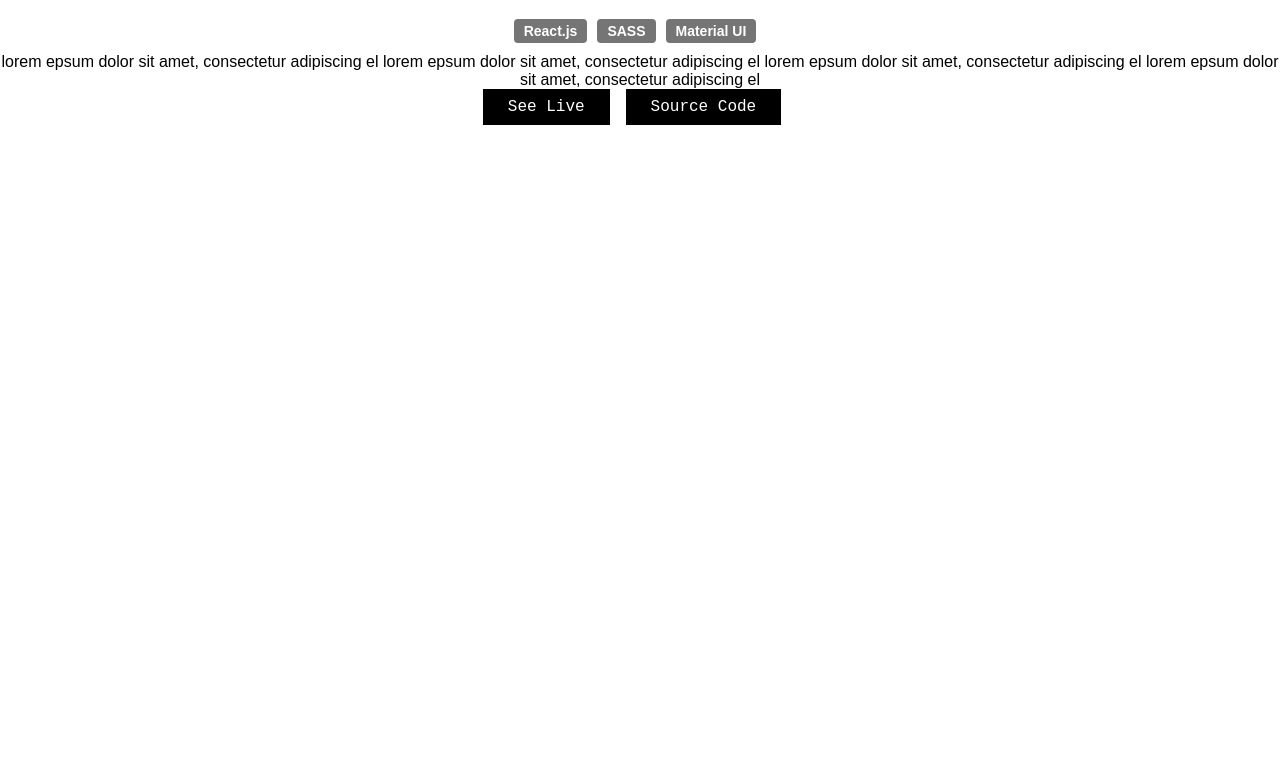
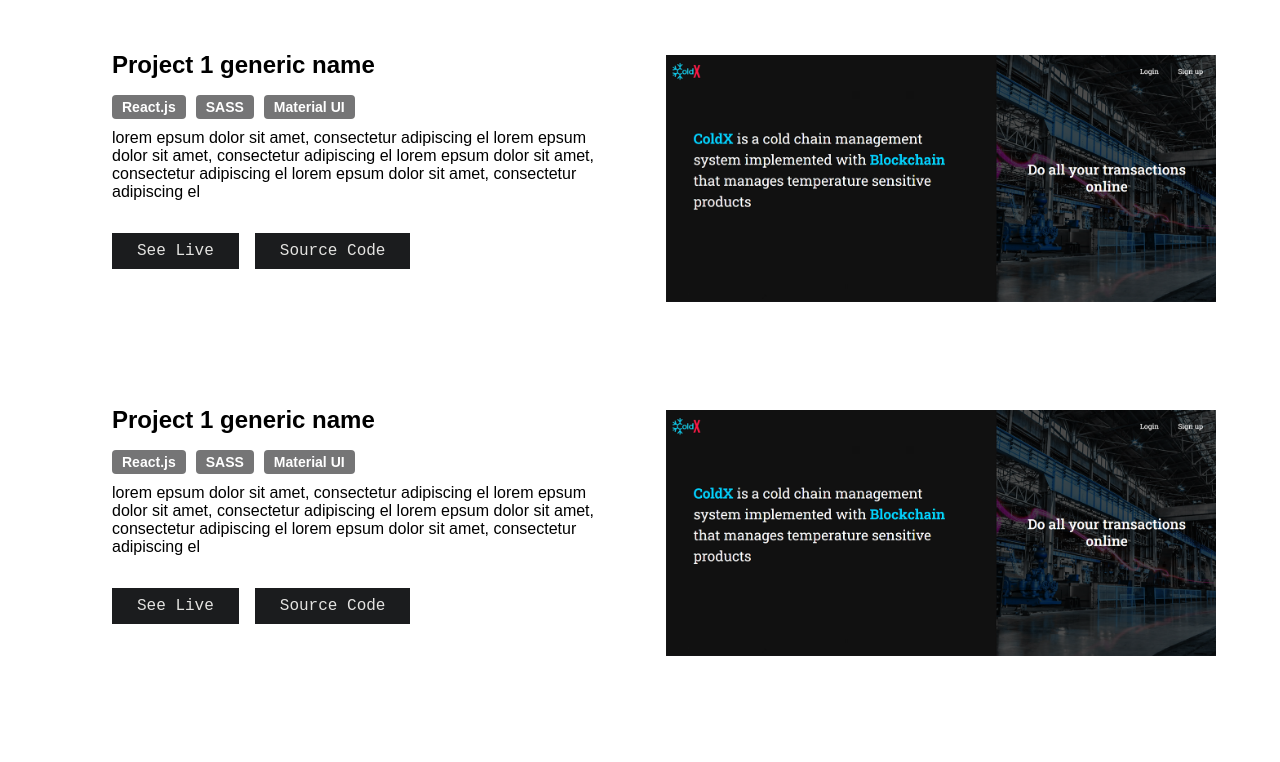
Before and after one commit to 0marKhan/Omars-Portfolio, a React (Create React App) app: page / in a window 1280 px wide. Shown: the part 2360-3122 px from the top of the page. Built offline with nearby package versions, Linux system fonts and the light colour scheme.

Commit message:
setup projects page with dummy data temporarily

```diff
--- a/package.json
+++ b/package.json
@@ -25,6 +25,7 @@
     "react-router-dom": "^6.11.2",
     "react-scripts": "5.0.1",
     "react-spring": "^9.7.1",
+    "react-tilt": "^1.0.2",
     "sass": "^1.62.1",
     "styled-components": "^5.3.11",
     "web-vitals": "^2.1.4"
--- a/src/Components/Projects/ProjectSection/ProjectSection.js
+++ b/src/Components/Projects/ProjectSection/ProjectSection.js
@@ -1,27 +1,21 @@
 import "./ProjectSection.scss";
 import Technologies from "./Technologies/Technologies";
-
-//info for the project
-const ProjectDetails = [
-  {
-    technologiesUsed: ["React.js", "SASS", "Material UI"],
-    description:
-      "lorem epsum dolor sit amet, consectetur adipiscing el lorem epsum dolor sit amet, consectetur adipiscing el lorem epsum dolor sit amet, consectetur adipiscing el lorem epsum dolor sit amet, consectetur adipiscing el",
-  },
-  {
-    technologiesUsed: ["React.js", "SASS", "Material UI", "Node.js"],
-    description:
-      "lorem epsum dolor sit amet, consectetur adipiscing el lorem epsum dolor sit amet, consectetur adipiscing el lorem epsum dolor sit amet, consectetur adipiscing el lorem epsum dolor sit amet, consectetur adipiscing el",
-  },
-];
+import { useEffect } from "react";
+import AOS from "aos";
+import "aos/dist/aos.css";
+import img from "./ProjectImages/tmp.png";
 
 const ProjectSection = (props) => {
+  useEffect(() => {
+    AOS.init(); // Initialize AOS
+  }, []);
+
   return (
     <div className="container">
-      <div className="content-left">
+      <div className="content-left" data-aos="fade-right">
         <h2>Project 1 generic name</h2>
-        <Technologies techs={ProjectDetails[0].technologiesUsed} />
-        {ProjectDetails[0].description}
+        <Technologies techs={props.techs} data-aos="fade-right" />
+        <span className="details">{props.desc}</span>
         <div className="project-buttons">
           <button className="button button--hyperion">
             <span>
@@ -35,8 +29,11 @@ const ProjectSection = (props) => {
           </button>
         </div>
       </div>
-      <div className="image-section">{/* <ProjectImage/> */}</div>
+      <div className="image-section" data-aos="fade-down">
+        <img src={props.imageUrl} alt="project image" />
+      </div>
     </div>
   );
 };
+
 export default ProjectSection;
--- a/src/Components/Projects/ProjectSection/ProjectSection.scss
+++ b/src/Components/Projects/ProjectSection/ProjectSection.scss
@@ -2,6 +2,31 @@
 
 .container {
   display: flex;
+  margin-top: 5rem;
+  // align-items: center;
+  .content-left {
+    order: 1;
+    margin: 0 3rem 0 7rem;
+    display: flex;
+    flex-direction: column;
+    justify-content: flex-start;
+    align-items: flex-start;
+    h2 {
+      margin-bottom: 1rem;
+    }
+    .details {
+      text-align: left;
+      justify-content: left;
+    }
+  }
+  .image-section {
+    order: 2;
+    img {
+      margin-left: auto;
+      margin: 1.5rem 4rem 0 0;
+      width: 550px;
+    }
+  }
 }
 
 .project-buttons {
@@ -11,7 +36,7 @@
     background: #e7e7e7;
     border: none;
     padding: 1rem 2rem; /* Updated padding value */
-    margin: 0 1rem 0 0;
+    margin: 2rem 1rem 0 0;
     font-family: inherit;
     font-size: inherit;
     position: relative;
@@ -31,7 +56,7 @@
     font-family: Roboto Slab, monospace;
     font-weight: 500;
     padding: 0.5rem 1.5rem; /* Updated padding value */
-    border: 1px solid #000;
+    border: 1px solid #1b1c1e;
     overflow: hidden;
     color: #fff;
   }
@@ -71,7 +96,7 @@
 
   .button--hyperion::before {
     content: "";
-    background: #000;
+    background: #1b1c1e;
     transition: transform 0.3s cubic-bezier(0.7, 0, 0.2, 1);
     transform-origin: 100% 50%;
   }
--- a/src/Components/Projects/Projects.js
+++ b/src/Components/Projects/Projects.js
@@ -1,13 +1,66 @@
-import React from "react";
+import React, { useEffect } from "react";
 import "./Projects.scss";
+import tmpImage from "./ProjectSection/ProjectImages/tmp.png";
+
+import "aos/dist/aos.css";
+import AOS from "aos";
 
 import ProjectSection from "./ProjectSection/ProjectSection";
 
+//info for the project
+const ProjectDetails = [
+  {
+    technologiesUsed: ["React.js", "SASS", "Material UI"],
+    description:
+      "lorem epsum dolor sit amet, consectetur adipiscing el lorem epsum dolor sit amet, consectetur adipiscing el lorem epsum dolor sit amet, consectetur adipiscing el lorem epsum dolor sit amet, consectetur adipiscing el",
+    imageUrl: tmpImage,
+    //add links to where the buttons add here later for source code and live demo
+  },
+  {
+    technologiesUsed: ["React.js", "SASS", "Material UI", "Node.js"],
+    description:
+      "lorem epsum dolor sit amet, consectetur adipiscing el lorem epsum dolor sit amet, consectetur adipiscing el lorem epsum dolor sit amet, consectetur adipiscing el lorem epsum dolor sit amet, consectetur adipiscing el",
+  },
+];
+
 const Projects = () => {
+  useEffect(() => {
+    AOS.init(); // Initialize AOS
+  }, []);
+
   return (
     <div className="projects">
-      <h1 className="projects-start-title">Projects</h1>
-      <ProjectSection />
+      <h1 className="projects-start-title" data-aos="zoom">
+        Projects
+      </h1>
+      <div className="section-spacing">
+        <ProjectSection
+          techs={ProjectDetails[0].technologiesUsed}
+          desc={ProjectDetails[0].description}
+          imageUrl={ProjectDetails[0].imageUrl}
+        />
+      </div>
+      <div className="section-spacing">
+        <ProjectSection
+          techs={ProjectDetails[0].technologiesUsed}
+          desc={ProjectDetails[0].description}
+          imageUrl={ProjectDetails[0].imageUrl}
+        />
+      </div>
+      <div className="section-spacing">
+        <ProjectSection
+          techs={ProjectDetails[0].technologiesUsed}
+          desc={ProjectDetails[0].description}
+          imageUrl={ProjectDetails[0].imageUrl}
+        />
+      </div>
+      <div className="section-spacing">
+        <ProjectSection
+          techs={ProjectDetails[0].technologiesUsed}
+          desc={ProjectDetails[0].description}
+          imageUrl={ProjectDetails[0].imageUrl}
+        />
+      </div>
     </div>
   );
 };
--- a/src/Components/Projects/Projects.scss
+++ b/src/Components/Projects/Projects.scss
@@ -1,11 +1,10 @@
 .projects {
   background-color: white;
-  height: 180vh;
-  height: 180dvh;
+  height: 300vh;
+  height: 300dvh;
   margin: 0 0 25vh 0;
   margin: 0 0 25dvh 0;
   font-family: "Roboto Slab", sans-serif;
-}
 
   .projects-start-title {
     margin: 0;
@@ -13,3 +12,8 @@
     font-size: 2.5rem;
     color: #1b1c1e;
   }
+
+  .section-spacing {
+    margin-top: 4rem;
+  }
+}
--- a/src/Components/SkillsSection/SkillsSection.js
+++ b/src/Components/SkillsSection/SkillsSection.js
@@ -37,7 +37,7 @@ const SkillsSection = () => {
   return (
     <div className="skills-section">
       <div className="skills-content">
-        <h1 className="skills-heading" data-aos="fade-up">
+        <h1 className="skills-heading" data-aos="zoom">
           Skills
         </h1>
         <div
```
Also changed, not shown: src/Components/Projects/ProjectSection/ProjectImages/tmp.png (added), 1 other file (tests, documents, lock files or other folders). Lines whose indentation alone changed are shown as unchanged.
